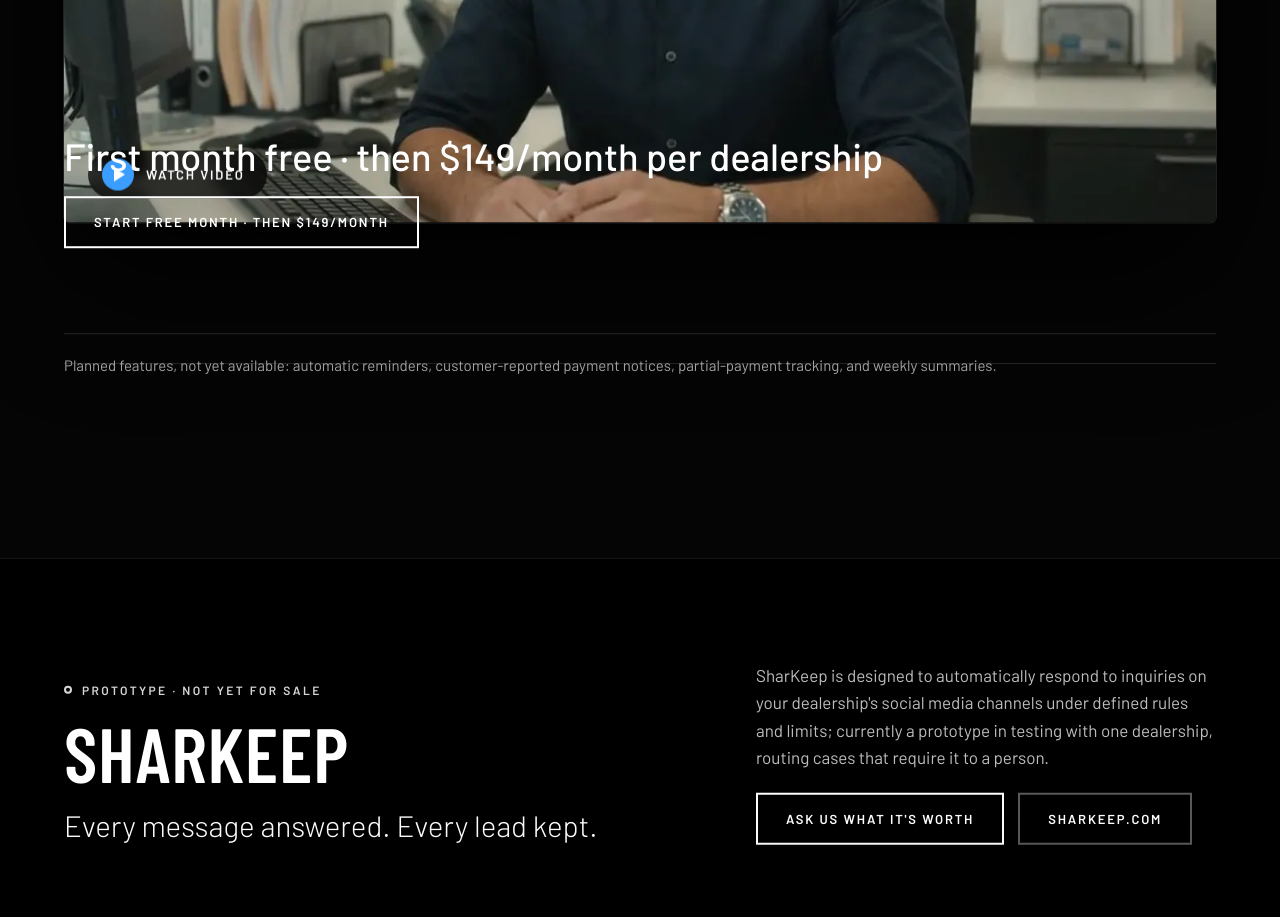
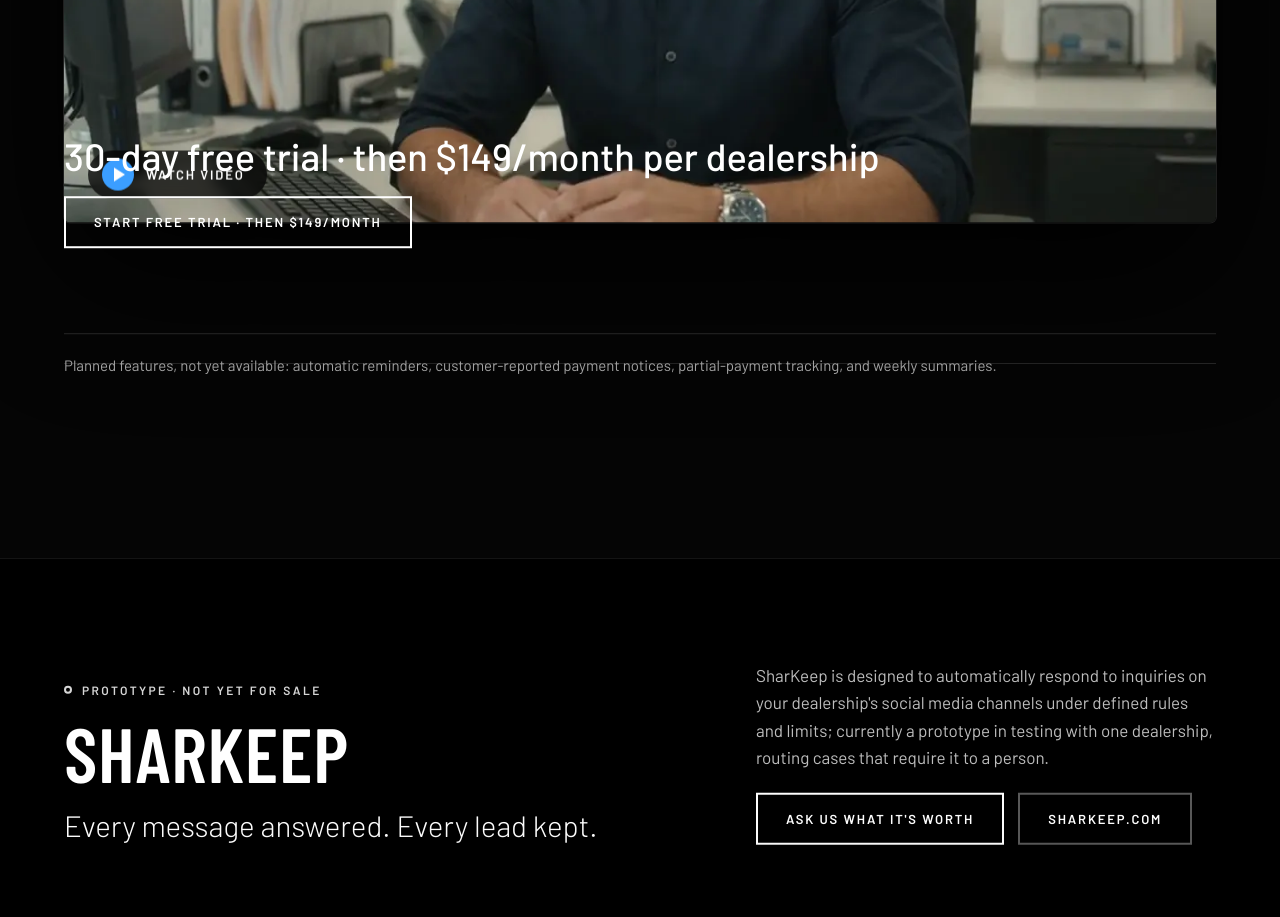
Before and after one commit to nexaionai/nexaionai-site, a plain HTML site: page index.html in a window 1280 px wide. Shown: the part 1780-2697 px from the top of the page. Drawn offline with nearby package versions, Linux system fonts and the light colour scheme.

Commit message:
Use canonical 30-day free-trial pricing copy

```diff
--- a/i18n.js
+++ b/i18n.js
@@ -63,8 +63,8 @@
     /* ---- Home: GrossKeep ---- */
     "Track every payment since Day 1. Protect your gross.": "Controla cada pago desde el Día 1. Cuida tu gross.",
     "GrossKeep video": "Video de GrossKeep",
-    "First month free · then $149/month per dealership": "Primer mes gratis · luego $149/mes por dealer",
-    "Start free month · then $149/month": "Empieza el mes gratis · luego $149/mes",
+    "30-day free trial · then $149/month per dealership": "Prueba gratis de 30 días · luego $149/mes por dealer",
+    "Start free trial · then $149/month": "Empieza tu prueba gratis · luego $149/mes",
 
     /* ---- Home: SharKeep ---- */
     "Coming soon": "Muy pronto",
--- a/index.html
+++ b/index.html
@@ -153,8 +153,8 @@ background:radial-gradient(ellipse at center,rgba(235,244,255,.95) 0%,rgba(150,1
 </div>
 
 <div style="display: flex; flex-wrap: wrap; gap: 16px 48px; align-items: center; justify-content: space-between; padding: 36px 0; border-top: 1px solid #262626; border-bottom: 1px solid #262626">
-<p style="margin: 0; font-size: clamp(24px, 3vw, 38px); font-weight: 500; color: #ffffff; line-height: 1.2">First month free · then $149/month per dealership</p>
-<a href="mailto:info@nexaionai.com?subject=GrossKeep%20free%20month" class="btn">Start free month · then $149/month</a>
+<p style="margin: 0; font-size: clamp(24px, 3vw, 38px); font-weight: 500; color: #ffffff; line-height: 1.2">30-day free trial · then $149/month per dealership</p>
+<a href="mailto:info@nexaionai.com?subject=GrossKeep%2030-day%20free%20trial" class="btn">Start free trial · then $149/month</a>
 </div>
 <p style="margin: 0; padding-top: 20px; border-top: 1px solid #262626; color: #a3a3a3; font-size: 15px; line-height: 1.5">Planned features, not yet available: automatic reminders, customer-reported payment notices, partial-payment tracking, and weekly summaries.</p>
 </div>
```
